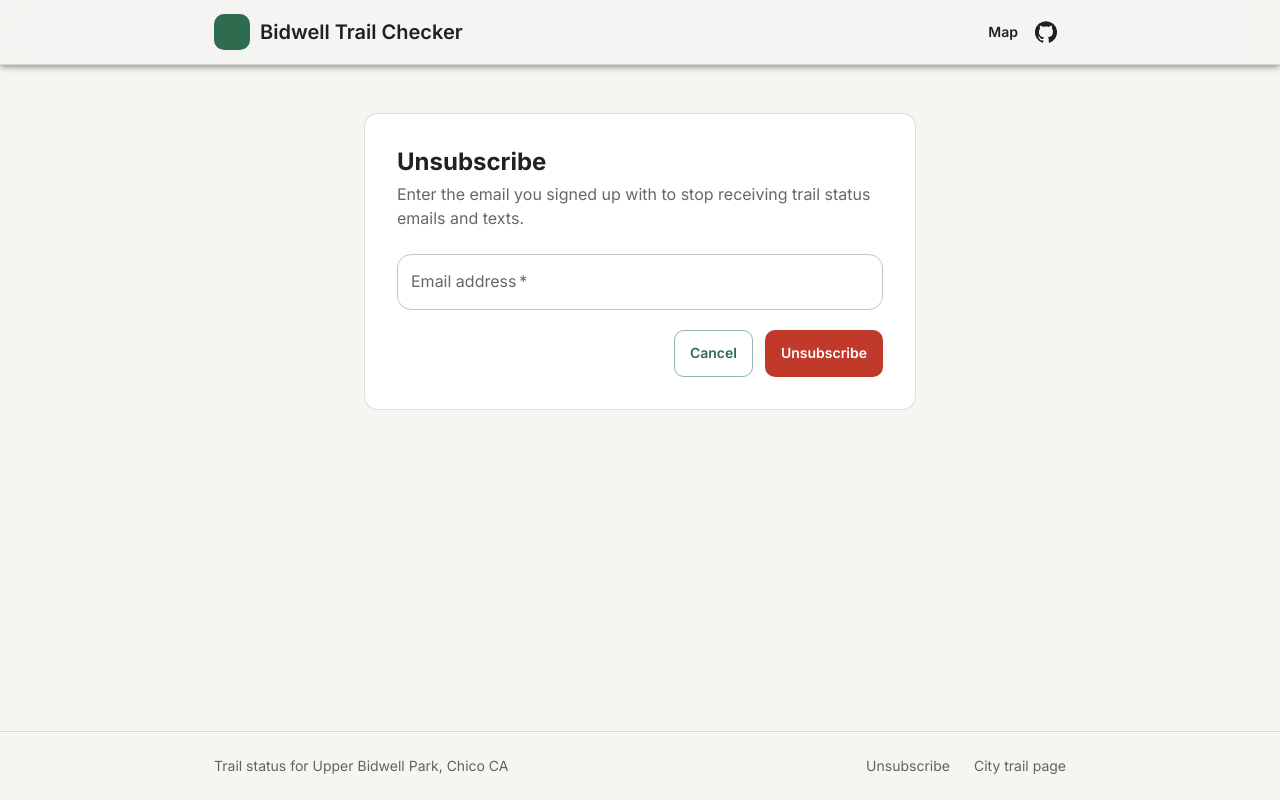
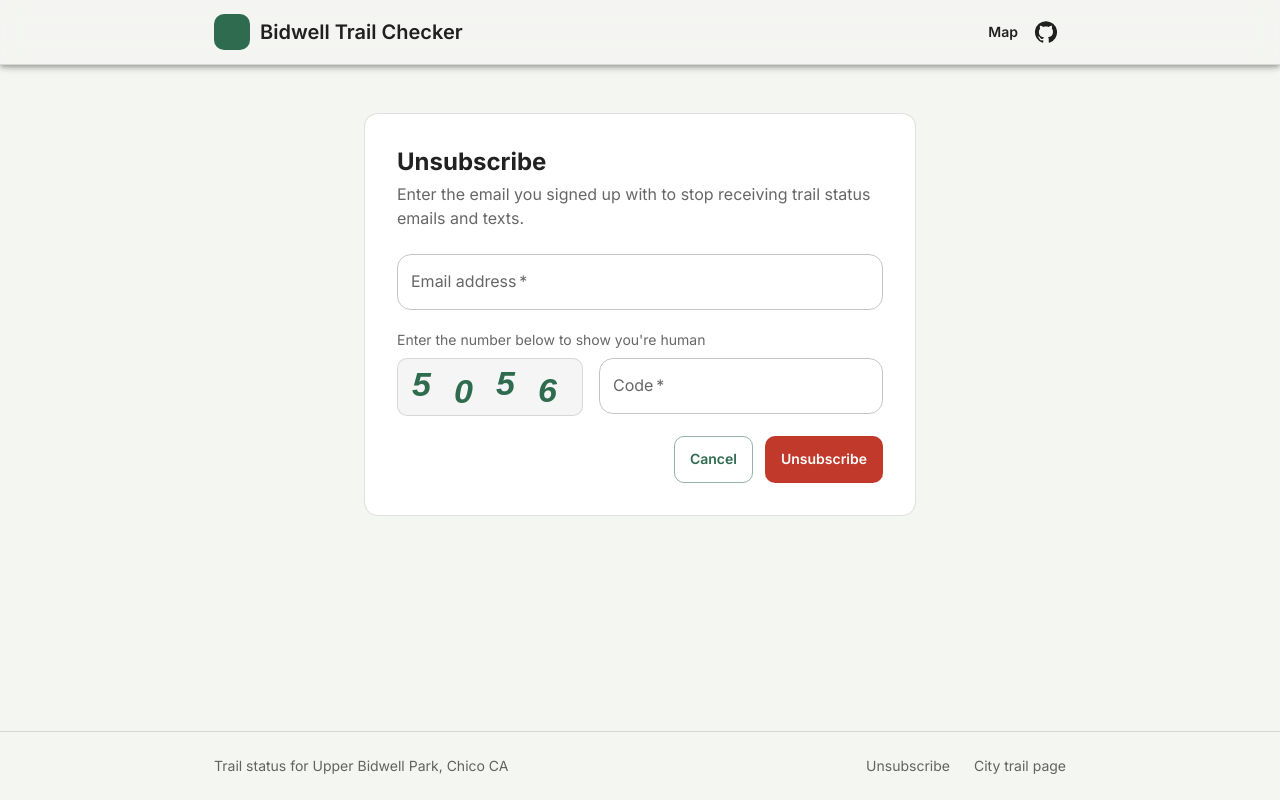
Before and after one commit to gbettencourt/BidwellTrailChecker, a React (Vite) app in the folder client/: page /unsubscribe in a window 1280 px wide. Built offline with nearby package versions, Linux system fonts and the light colour scheme; some icons are missing.

Commit message:
add captcha to unsub page

```diff
--- a/client/src/App/pages/Unsubscribe.tsx
+++ b/client/src/App/pages/Unsubscribe.tsx
@@ -1,11 +1,14 @@
-import React, { useState } from 'react';
+import React, { useRef, useState } from 'react';
 import { useForm } from 'react-hook-form';
 import { Link as RouterLink, useSearchParams } from 'react-router-dom';
 import CheckCircleRounded from '@mui/icons-material/CheckCircleRounded';
 import { Alert, Box, Button, Paper, Stack, TextField, Typography } from '@mui/material';
+import { Captcha } from '../components/Captcha';
+import { getRandomInt } from '../util/Util';
 
 type FormValues = {
 	email: string;
+	captcha: string;
 };
 
 export const Unsubscribe: React.FC = () => {
@@ -18,6 +21,7 @@ export const Unsubscribe: React.FC = () => {
 	const linkToken = searchParams.get('t');
 	const [linkError, setLinkError] = useState('');
 	const [linkSubmitting, setLinkSubmitting] = useState(false);
+	const captchaCode = useRef(getRandomInt(1000, 9999));
 
 	const unsubscribeFromLink = async () => {
 		setLinkSubmitting(true);
@@ -44,13 +48,21 @@ export const Unsubscribe: React.FC = () => {
 	const {
 		register,
 		handleSubmit,
+		setError,
+		clearErrors,
 		formState: { errors, isSubmitting }
 	} = useForm<FormValues>({
-		defaultValues: { email: '' }
+		defaultValues: { email: '', captcha: '' }
 	});
 
 	const onSubmit = async (data: FormValues) => {
 		setRegError('');
+		if (parseInt(data.captcha) !== captchaCode.current) {
+			setError('captcha', { type: 'manual', message: 'Please enter the number shown' });
+			return;
+		}
+		clearErrors('captcha');
+
 		try {
 			const res = await fetch('/api/rmemail', {
 				method: 'POST',
@@ -131,6 +143,37 @@ export const Unsubscribe: React.FC = () => {
 									pattern: /^[^\s@]+@[^\s@]+\.[^\s@]+$/
 								})}
 							/>
+							<Box>
+								<Typography variant="body2" color="text.secondary" sx={{ mb: 1 }}>
+									Enter the number below to show you're human
+								</Typography>
+								<Stack direction={{ xs: 'column', sm: 'row' }} spacing={2} sx={{ alignItems: { sm: 'flex-start' } }}>
+									<Box
+										sx={{
+											border: 1,
+											borderColor: 'divider',
+											borderRadius: '10px',
+											bgcolor: 'action.hover',
+											color: 'primary.main',
+											px: 1,
+											display: 'flex',
+											justifyContent: 'center',
+											flexShrink: 0
+										}}>
+										<Captcha chars={captchaCode.current.toString()} />
+									</Box>
+									<TextField
+										{...register('captcha', { required: 'Please enter the number shown' })}
+										required
+										id="captcha"
+										type="number"
+										label="Code"
+										inputMode="numeric"
+										error={!!errors.captcha}
+										helperText={errors.captcha?.message}
+									/>
+								</Stack>
+							</Box>
 							<Stack direction={{ xs: 'column-reverse', sm: 'row' }} spacing={1.5} sx={{ justifyContent: 'flex-end' }}>
 								<Button variant="outlined" component={RouterLink} to="/">
 									Cancel
```
